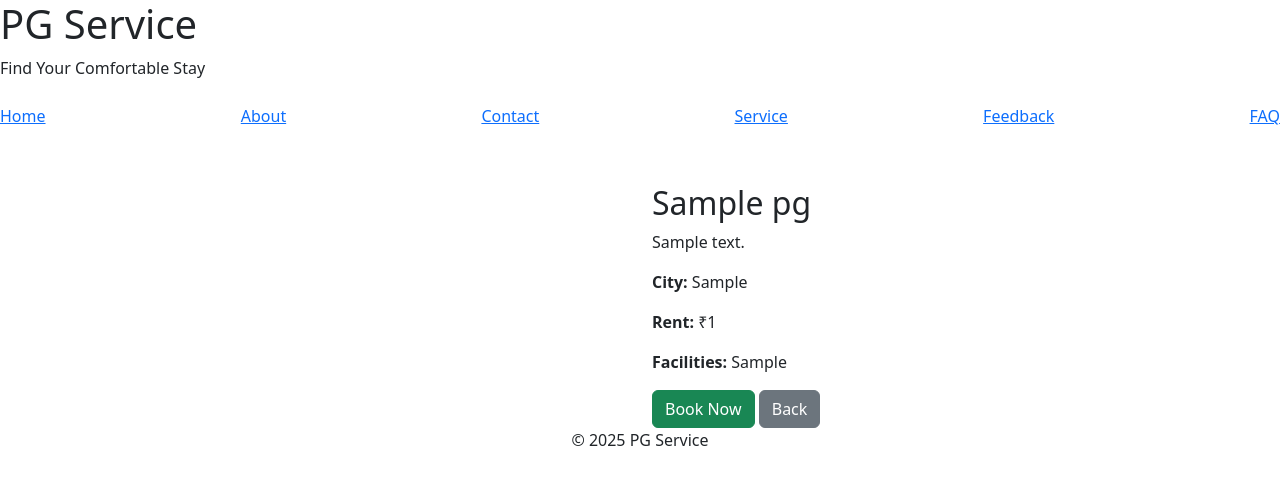
After one commit to shahhiloni/PG_service_demo_project_layout_in_Django, a Django app: template PG_website/PG_website/templates/pg_detail.html in a window 1280 px wide. The commit adds this page. Shown: the top 485 px of the page. Run offline with Django 5.2, Linux system fonts and the light colour scheme; the template is opened without the code that fills it: values that come from a table or form of the project are taken from there, others are empty; tables that the repository leaves empty hold one stand-in row (values such as "Sample post").

Commit message:
13_01_2026

```diff
--- a/PG_website/PG_website/models.py
+++ b/PG_website/PG_website/models.py
@@ -9,3 +9,12 @@ class Contact_api(models.Model):
 
     def __str__(self):
         return self.name
+
+
+class PG(models.Model):
+    name = models.CharField(max_length=100)
+    description = models.TextField()
+    city = models.CharField(max_length=50)
+    rent = models.IntegerField()
+    image = models.ImageField(upload_to='pg_images/')
+    facilities = models.TextField()
--- a/PG_website/PG_website/templates/Service.html
+++ b/PG_website/PG_website/templates/Service.html
@@ -32,7 +32,9 @@
           <p class="card-text">{{ pg.description }}</p>
           <p class="card-text"><b>City:</b> {{ pg.city }}</p>
           <p class="card-text"><b>Rent:</b> ₹{{ pg.rent }}</p>
-          <a href="/" class="btn btn-primary">Go somewhere</a>
+          <a href="{% url 'pg_detail' pg.id %}" class="btn btn-primary">
+            View Details
+        </a>
         </div>
       </div>
     {% endfor %}
--- /dev/null
+++ b/PG_website/PG_website/templates/pg_detail.html
@@ -0,0 +1,24 @@
+{% extends 'base.html' %}
+{% load static %}
+
+{% block content %}
+<div class="container mt-5">
+  <div class="row">
+    <div class="col-md-6">
+      <!-- <img src="{{ pg.image.url }}" class="img-fluid rounded"> -->
+    </div>
+
+    <div class="col-md-6">
+      <h2>{{ pg.name }}</h2>
+      <p>{{ pg.description }}</p>
+
+      <p><b>City:</b> {{ pg.city }}</p>
+      <p><b>Rent:</b> ₹{{ pg.rent }}</p>
+      <p><b>Facilities:</b> {{ pg.facilities }}</p>
+
+      <a href="#" class="btn btn-success">Book Now</a>
+      <a href="{% url 'services' %}" class="btn btn-secondary">Back</a>
+    </div>
+  </div>
+</div>
+{% endblock %}
--- a/PG_website/PG_website/urls.py
+++ b/PG_website/PG_website/urls.py
@@ -26,5 +26,6 @@ urlpatterns = [
     path('feedback/', views.Feedback, name='feedback'),
     path('faq/', views.FAQ, name='faq'),
     path('service/', views.Service, name='service'),
+     path('pg/<int:id>/', views.pg_detail, name='pg_detail'),
 
 ]
```
Also changed, not shown: PG_website/PG_website/views.py (+4 -19 lines), PG_website/db.sqlite3.
